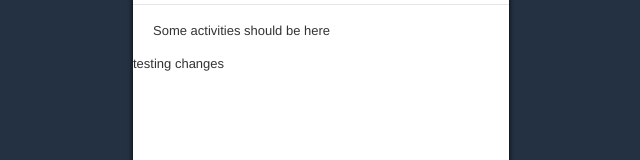
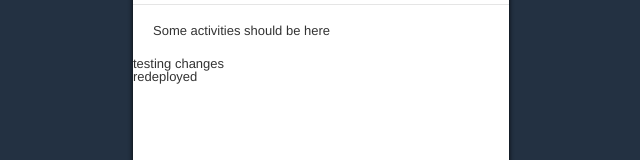
Before and after one commit to Tejas102/aircall-tejas, a React app: page / in a window 1280 px wide. Shown: the part 143-303 px from the top of the page, without its empty margins (319-959 px from the left). Built offline with nearby package versions, Linux system fonts and the light colour scheme.

Commit message:
Update App.jsx

```diff
--- a/src/App.jsx
+++ b/src/App.jsx
@@ -9,6 +9,7 @@ const App = () => {
       <Header/>
       <div className="container-view">Some activities should be here</div>
       <div>testing changes</div>
+      <div>redeployed</div>
     </div>
   );
 };
```
